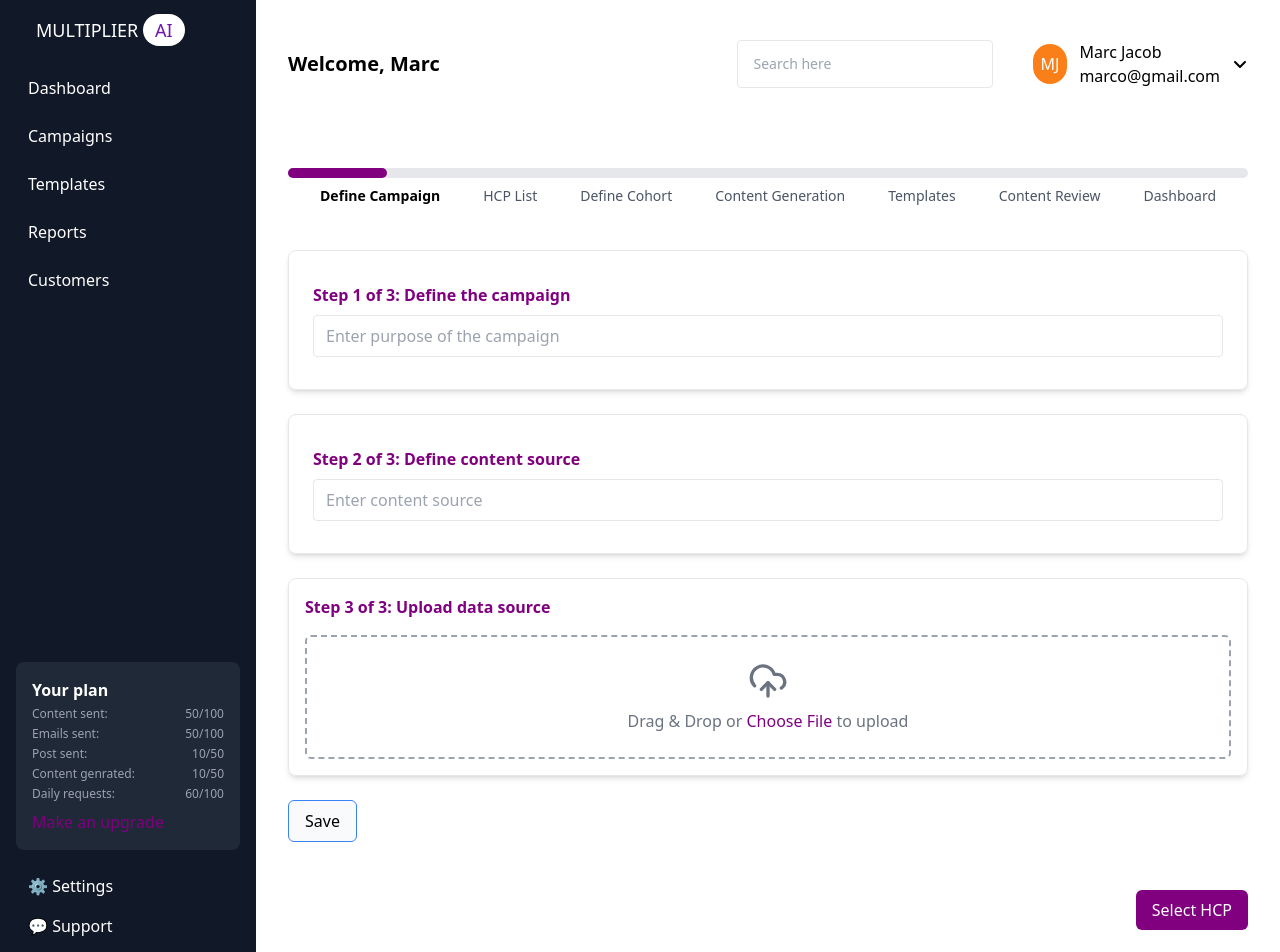
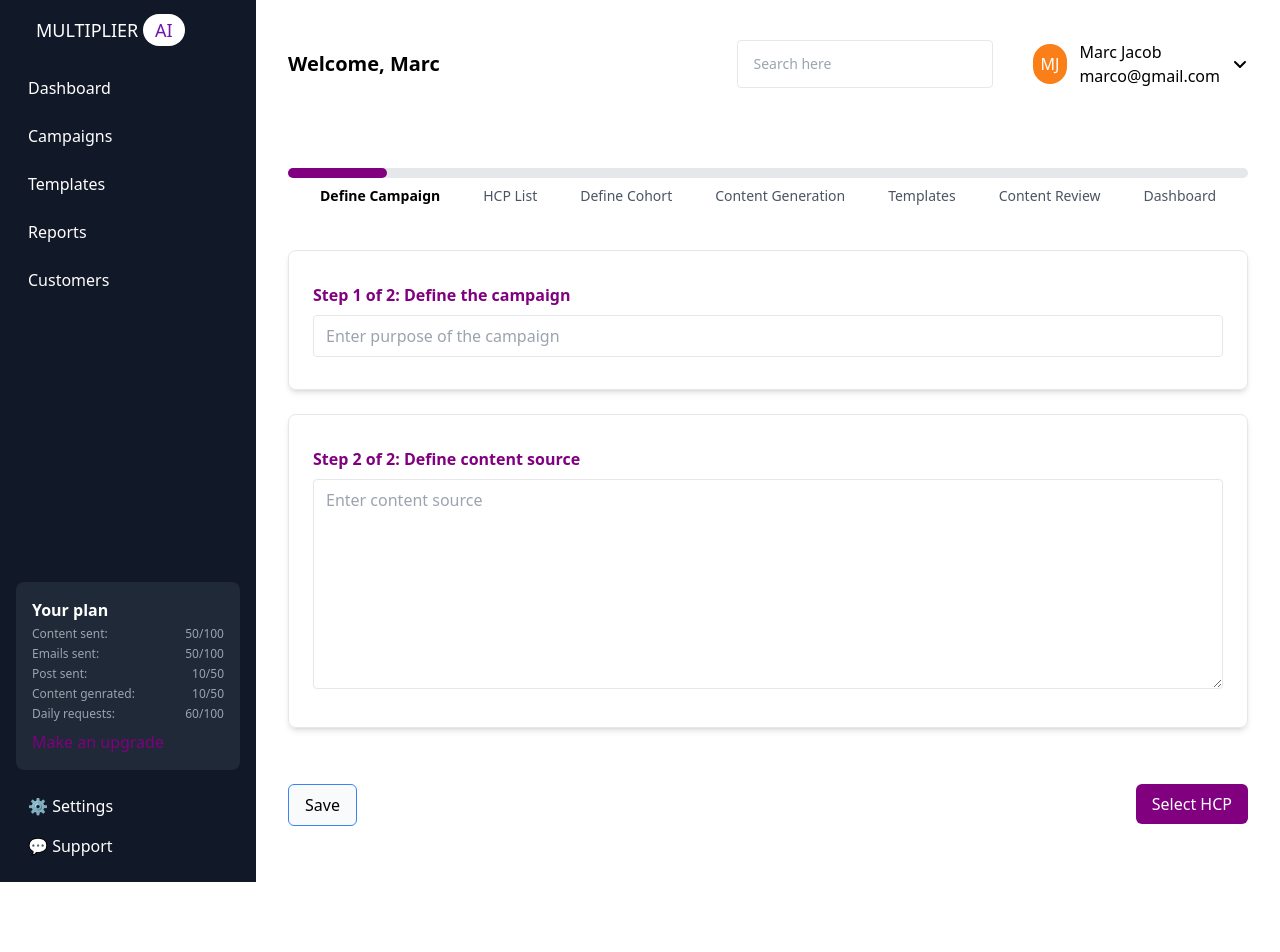
Before and after one commit to JogiAshok87/Multiplier_AI, a React (Create React App) app in the folder frontend/: page /campaignPage in a window 1280 px wide. Shown: the top 952 px of the page. After the commit the page ends 882 px from the top, so only its background shows below. Built offline with nearby package versions, Linux system fonts and the light colour scheme.

Commit message:
first commit

```diff
--- a/frontend/src/components/CampaignPage.js
+++ b/frontend/src/components/CampaignPage.js
@@ -113,7 +113,7 @@ export default function CampaignPage() {
         <form className="space-y-6 flex-grow mt-10"  onSubmit={formSubmitHandler}>
           <div className="border py-8 px-6 rounded-lg shadow-md">
             <h2 className="font-semibold text-[#800080]">
-              Step 1 of 3: Define the campaign
+              Step 1 of 2: Define the campaign
             </h2>
             <input
               type="text"
@@ -128,9 +128,9 @@ export default function CampaignPage() {
 
           <div className="border py-8 px-6 rounded-lg shadow-md">
             <h2 className="font-semibold text-[#800080]">
-              Step 2 of 3: Define content source
+              Step 2 of 2: Define content source
             </h2>
-            <input
+            <textarea
               type="text"
               name="campaignContent"
               placeholder="Enter content source"
@@ -138,10 +138,12 @@ export default function CampaignPage() {
               value = {campaignData.campaignContent || ""}
               onChange={changeHandler}
               required
+              rows={8}
             />
+
           </div>
 
-         <div className="border p-4 rounded-lg shadow-md">
+         {/* <div className="border p-4 rounded-lg shadow-md">
             <h2 className="font-semibold text-[#800080]">
               Step 3 of 3: Upload data source
             </h2>
@@ -166,15 +168,16 @@ export default function CampaignPage() {
                 onChange={handleFileChange}
               />
           </label>
-          </div>
-          <div>
+          </div> */}
+          <div className="flex justify-between pt-8">
             <button type="submit" className="px-4 py-2 bg-slate-50 border border-blue-500 rounded-md hover:bg-blue-500 hover:text-white">Save</button>
+            <Link to="/HCPDashboard"><button className=" bg-[#800080] text-white px-4 py-2 rounded-md w-50px">Select HCP</button></Link>
           </div>
         </form>
 
         {/* Pagination and Action Button at Bottom */}
         <div className="mt-6 flex justify-end">
-          <Link to="/HCPDashboard"><button className="mt-6 bg-[#800080] text-white px-4 py-2 rounded-md w-50px">Select HCP</button></Link>
+
         </div>
 
 
--- a/frontend/src/components/Sidebar.js
+++ b/frontend/src/components/Sidebar.js
@@ -65,7 +65,7 @@ export default function Header() {
             </button>
             {isReportsOpen && (
               <ul className="pl-6 mt-2">
-                <li><a href="#" className="block py-1 hover:text-purple-400">Performance</a></li>
+                <li><Link to="/dashboard" className="block py-1 hover:text-purple-400">Performance</Link></li>
                 <li><a href="#" className="block py-1 hover:text-purple-400">Delivery Reports</a></li>
               </ul>
             )}
```
